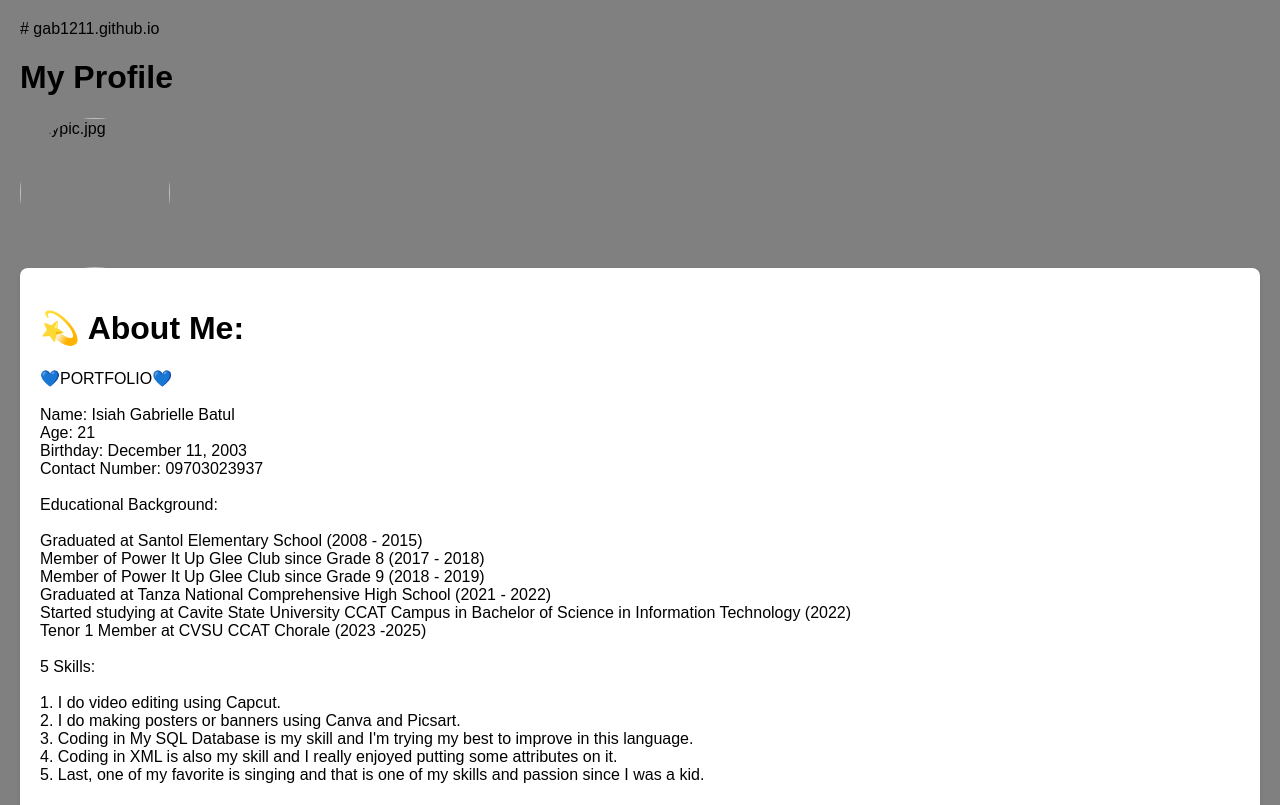
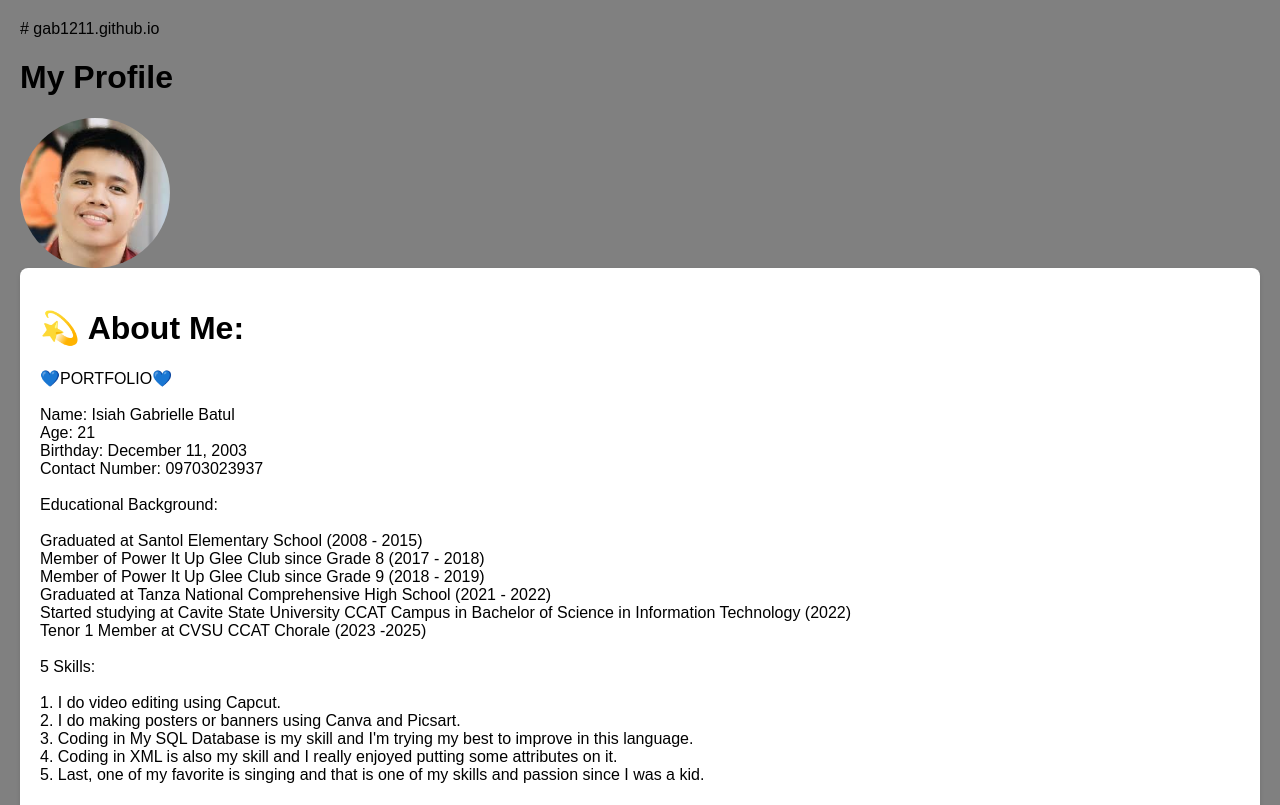
Before and after one commit to gab1211/gab1211.github.io, a plain HTML site: page website.html in a window 1280 px wide. Shown: the top 805 px of the page. Drawn offline with Linux system fonts and the light colour scheme; files whose address does not match are found by name.

Commit message:
website.html

```diff
--- a/website.html
+++ b/website.html
@@ -17,7 +17,7 @@
 
 <body>
     <h1>My Profile</h1>
-    <img src="Portfolio1/mypic.jpg" alt="mypic.jpg" class="profile-picture" width="150px" height="150px">
+    <img src="mypic.jpg" alt="My Profile" class="profile-picture" width="150px" height="150px">
 </head>
 </body>
 
```
